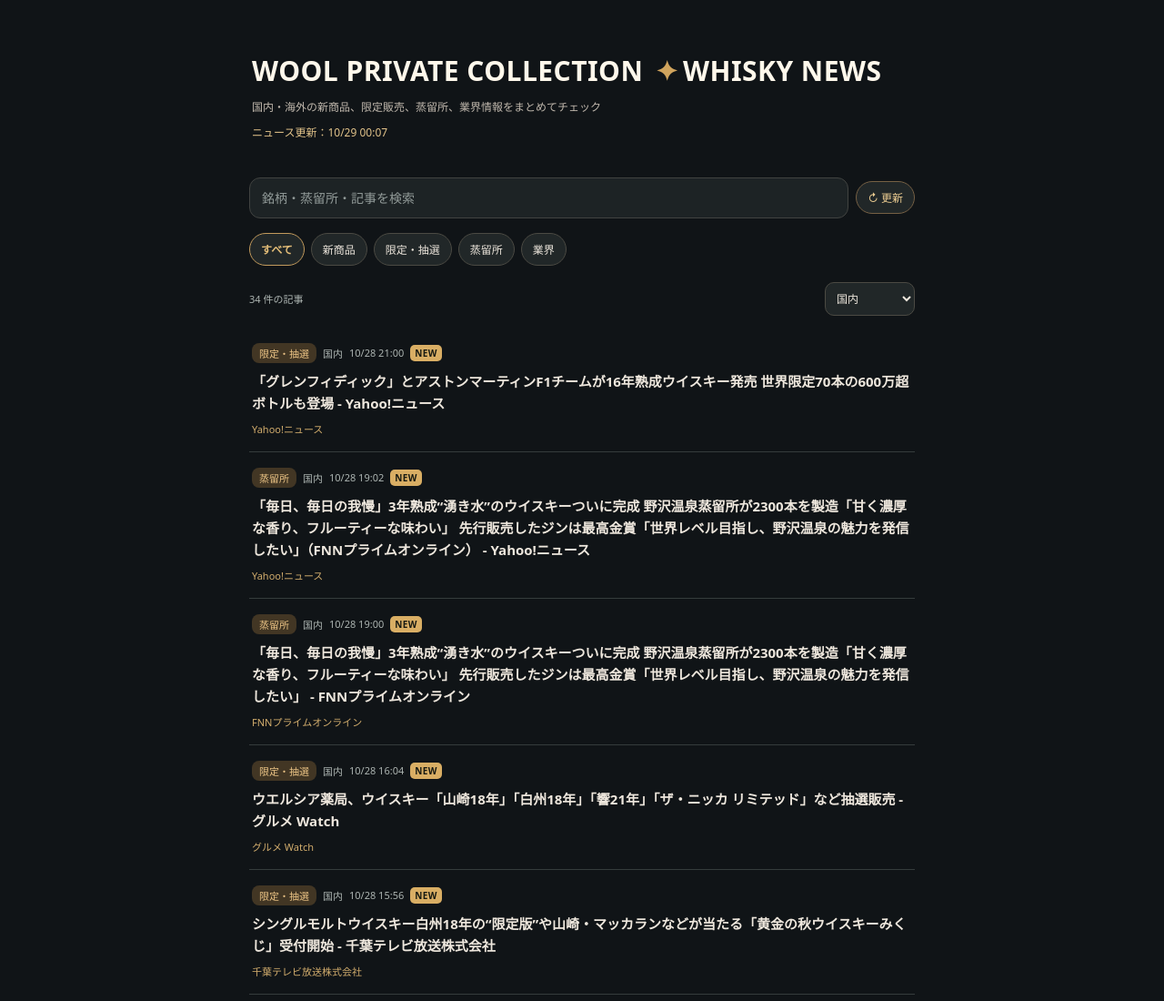
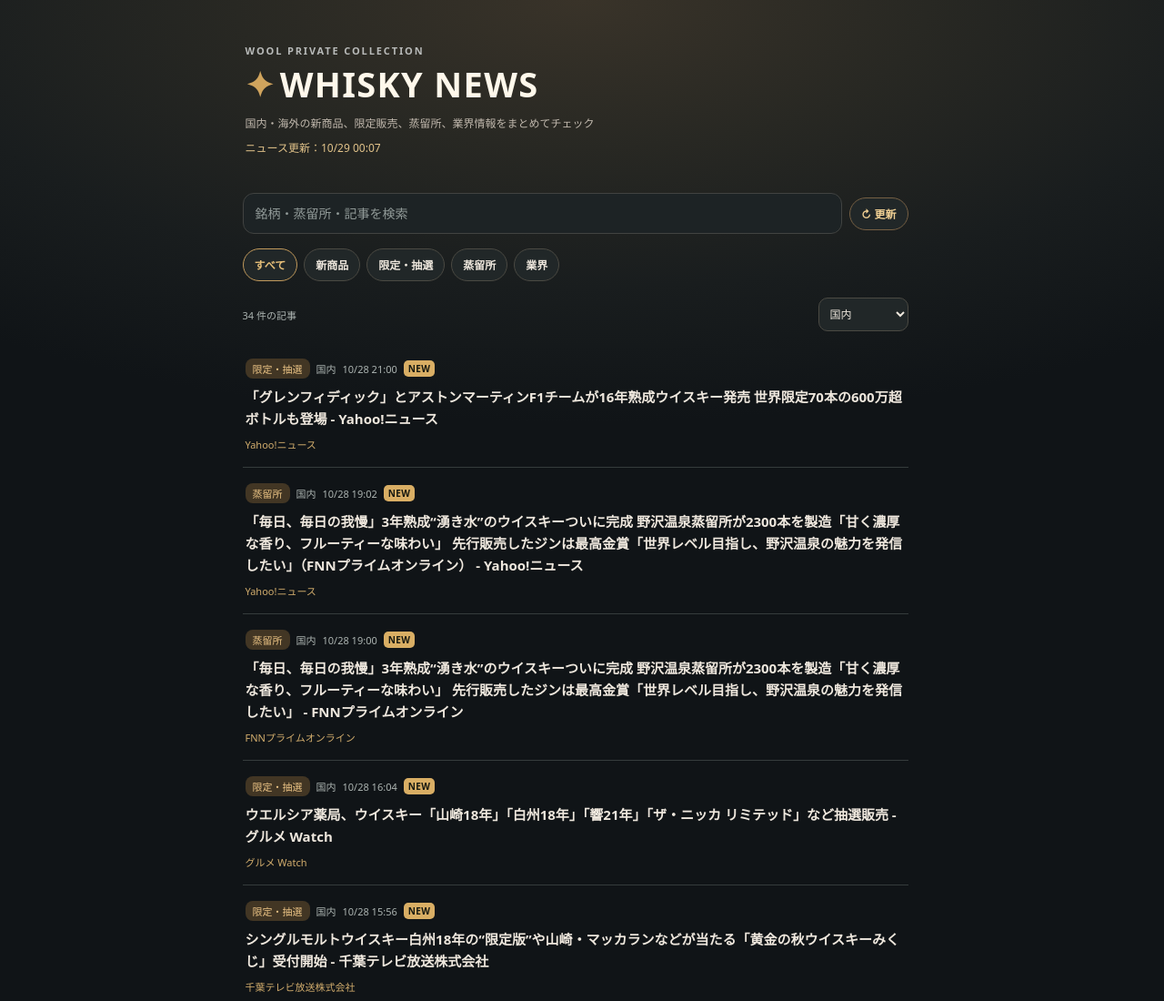
Before and after one commit to wool02ig/nfc_whisky-news, a plain HTML site: page index.html in a window 1280 px wide. Shown: the top 1100 px of the page at 91% size. Drawn offline with Linux system fonts and the light colour scheme.

Commit message:
Add files via upload

```diff
--- a/index.html
+++ b/index.html
@@ -4,11 +4,11 @@
 
 :root{color-scheme:dark;font-family:system-ui,-apple-system,"Yu Gothic",Meiryo,sans-serif;color:#eee7dd;background:#101417}
 *{box-sizing:border-box}
-body{margin:0;min-height:100vh;background:#101417}
+html{min-height:100%;scrollbar-gutter:stable}body{margin:0;min-height:100vh;background:#101417;position:relative}body::before{content:"";position:fixed;inset:0;pointer-events:none;z-index:0;background:radial-gradient(ellipse 85% 58% at 50% 0%,#393329 0%,#282823 35%,#191d1e 68%,#101417 100%)}main{position:relative;z-index:1}
 main{max-width:760px;margin:auto;padding:16px 14px 36px}
 .hero{border:0;border-radius:0;background:transparent;padding:16px 3px 12px;box-shadow:none}
 .eyebrow{font-size:10px;letter-spacing:.22em;color:#d4a85f;font-weight:700}
-h1{font-size:clamp(18px,4.4vw,25px);margin:9px 0;color:#fff8eb;line-height:1.4;letter-spacing:.015em}.header-star{color:#d0a45d;margin:0 5px}
+h1{font-size:clamp(28px,6.5vw,36px);margin:4px 0 10px;color:#fff8eb;line-height:1.24;letter-spacing:.035em;font-weight:800}.header-star{color:#d0a45d;margin-right:5px}.collection-name{font-size:11px;letter-spacing:.17em;color:#b8bab9;font-weight:600;line-height:1.5}
 p{margin:8px 0;color:#c0b8ad;font-size:12px;line-height:1.65}
 #updated{color:#e2c38a}
 .tools{display:flex;gap:8px;margin:17px 0 10px;align-items:center;flex-wrap:wrap}
@@ -17,10 +17,10 @@
 input::placeholder{color:#929b99}
 input:focus,select:focus-visible,button:focus-visible{outline:2px solid #cda25b;outline-offset:2px}
 .search{flex:1;min-width:160px}
-.chips{display:flex;gap:7px;overflow-x:auto;padding:6px 0 11px;scrollbar-width:thin}
-button{white-space:nowrap;border:1px solid #4b4a43;background:#212728;border-radius:20px;padding:8px 12px;cursor:pointer;font-size:12px;transition:background-color .15s,border-color .15s}
+.chips{display:flex;gap:7px;overflow-x:auto;padding:6px 0 11px;scrollbar-width:thin;min-height:47px;align-items:flex-start}
+button{white-space:nowrap;border:1px solid #4b4a43;background:#212728;border-radius:20px;padding:8px 12px;cursor:pointer;font-size:12px;font-weight:650;transition:background-color .15s,border-color .15s}
 button:hover{border-color:#b99357}
-button[aria-pressed=true]{background:#212728;color:#e6bf79;border-color:#c29a5c;font-weight:750}
+button[aria-pressed=true]{background:#212728;color:#e6bf79;border-color:#c29a5c;font-weight:650}
 button:disabled{opacity:.6;cursor:wait}
 #reload{border-color:#766044;color:#efcf93}
 .row{display:flex;justify-content:space-between;align-items:center;gap:8px;flex-wrap:wrap;margin:7px 0 13px}
@@ -36,9 +36,9 @@
 .status{padding:26px 9px;text-align:center;color:#adb5b2;font-size:13px;line-height:1.8;white-space:pre-line}
 .footer{text-align:center;color:#858f8b;font-size:11px;padding:22px 4px;line-height:1.8}
 a{touch-action:manipulation}
-@media(min-width:700px){main{padding-top:30px}.hero{padding:18px 3px 14px}h1{font-size:30px}}
+@media(min-width:700px){main{padding-top:30px}.hero{padding:18px 3px 14px}h1{font-size:38px}}
 @media(prefers-reduced-motion:reduce){button{transition:none}}
-</style></head><body><main><header class="hero"><h1>WOOL PRIVATE COLLECTION <span class="header-star">✦</span>WHISKY NEWS</h1><p>国内・海外の新商品、限定販売、蒸留所、業界情報をまとめてチェック</p><p id="updated">ニュース更新：確認中</p></header>
+</style></head><body><main><header class="hero"><div class="collection-name">WOOL PRIVATE COLLECTION</div><h1><span class="header-star">✦</span>WHISKY NEWS</h1><p>国内・海外の新商品、限定販売、蒸留所、業界情報をまとめてチェック</p><p id="updated">ニュース更新：確認中</p></header>
 <div class="tools"><input class="search" id="search" placeholder="銘柄・蒸留所・記事を検索" aria-label="記事を検索"><button id="reload" type="button" aria-label="ニュースを再取得">↻ 更新</button></div>
 <div class="chips" id="categories" aria-label="ニュースカテゴリ"></div>
 <div class="row"><span class="meta" id="count">読み込み中...</span><select id="region" aria-label="地域"><option value="all">国内・海外</option><option value="domestic" selected>国内</option><option value="international">海外</option></select></div>
```
